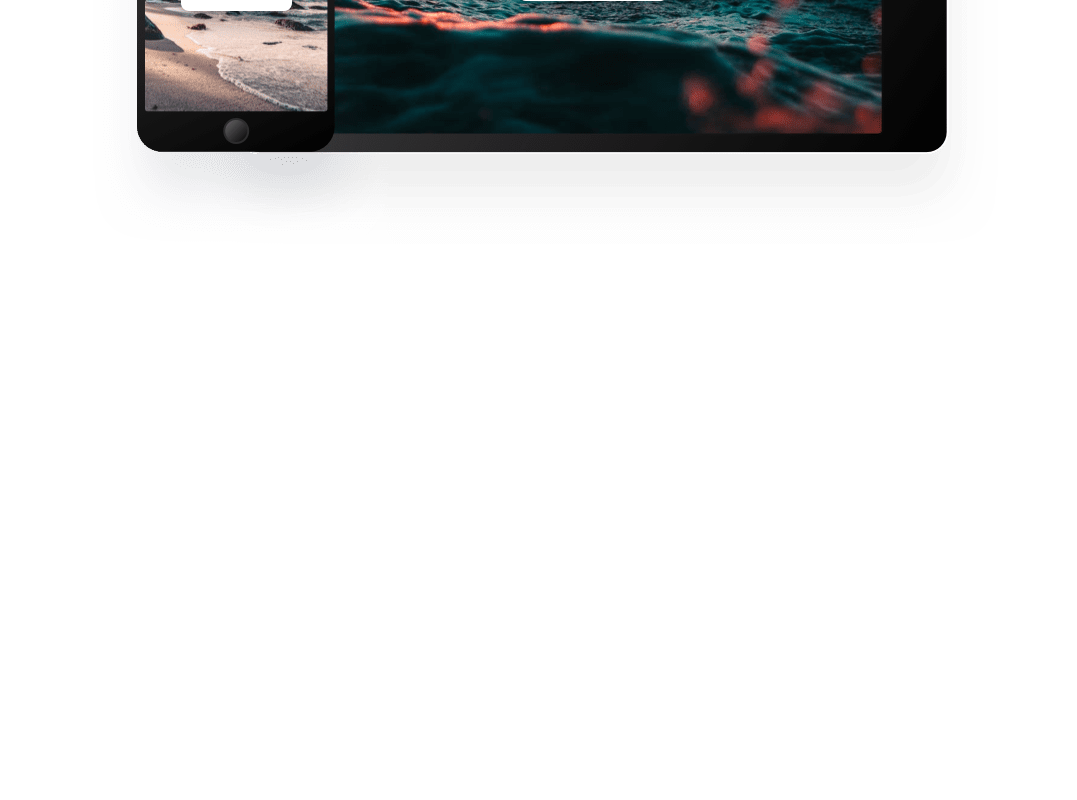
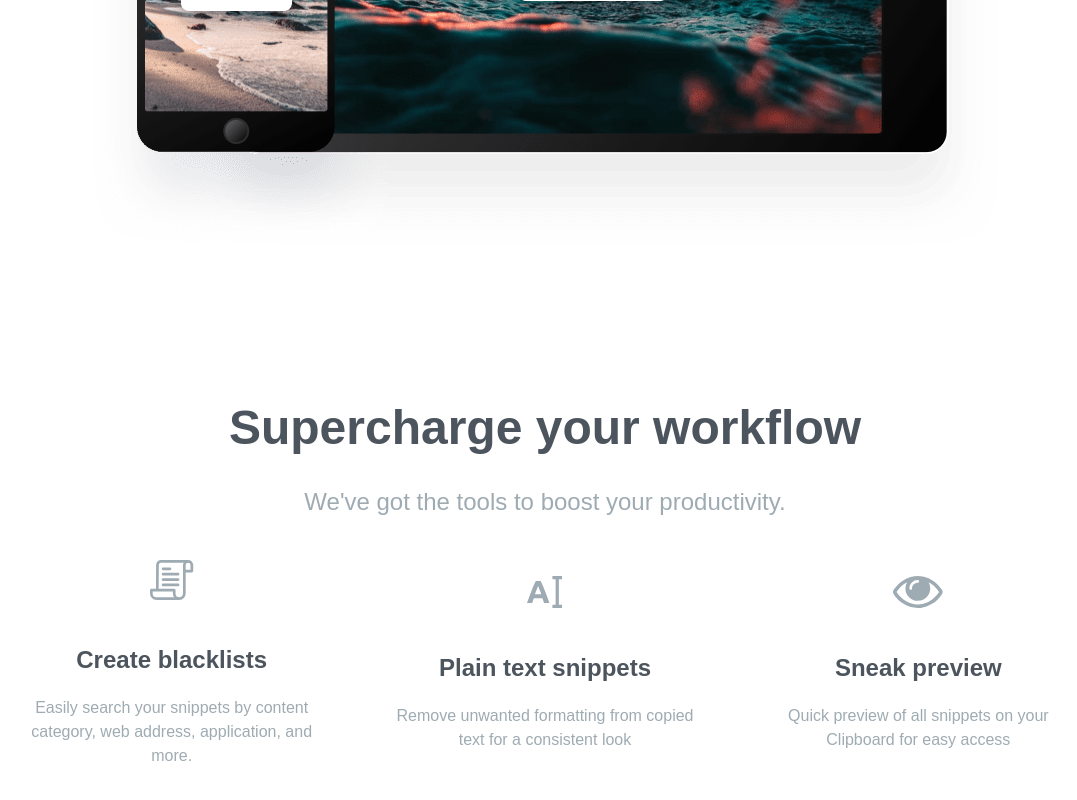
Before and after one commit to saneckaA/clipboard-website-react-tailwind, a React (Create React App) app: page / in a window 1280 px wide. Shown: the part 2364-3164 px from the top of the page, without its empty margins (95-1172 px from the left). Before the commit the page ends 2768 px from the top, so only its background shows below. Built offline with nearby package versions, Linux system fonts and the light colour scheme; a web font is replaced by a local one.

Commit message:
imported supercharge section component to the app file

```diff
--- a/src/App.js
+++ b/src/App.js
@@ -3,6 +3,7 @@ import './App.css';
 import FeaturesSection from './FeaturesSection';
 import MainSection from './MainSection';
 import SnippetsSection from './SnippetsSection';
+import SuperchargeSection from './SuperchargeSection';
 
 function App() {
   return (
@@ -11,6 +12,7 @@ function App() {
       <SnippetsSection />
       <FeaturesSection />
       <AccessSection />
+      <SuperchargeSection />
     </div>
 
   );
```
